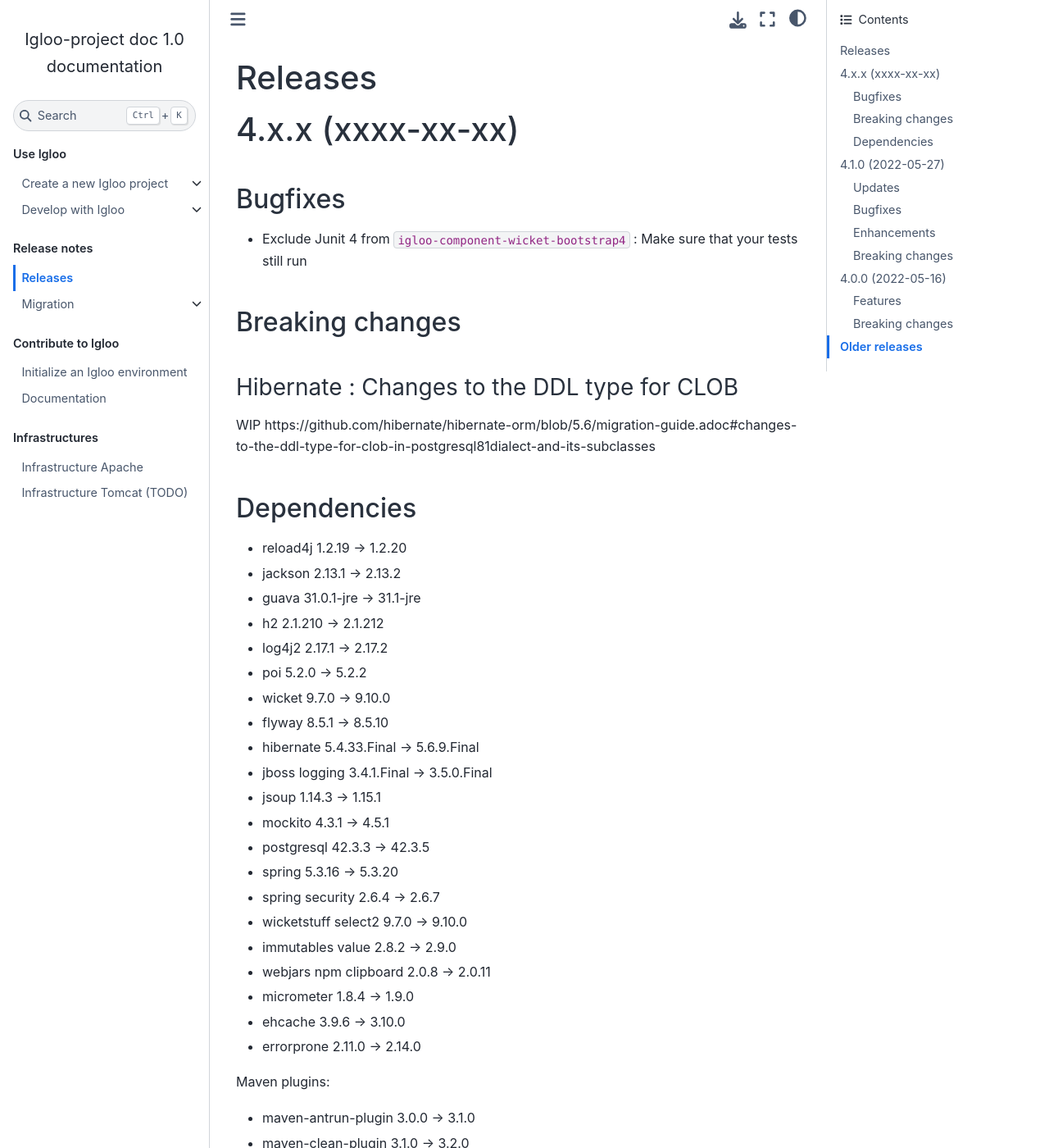
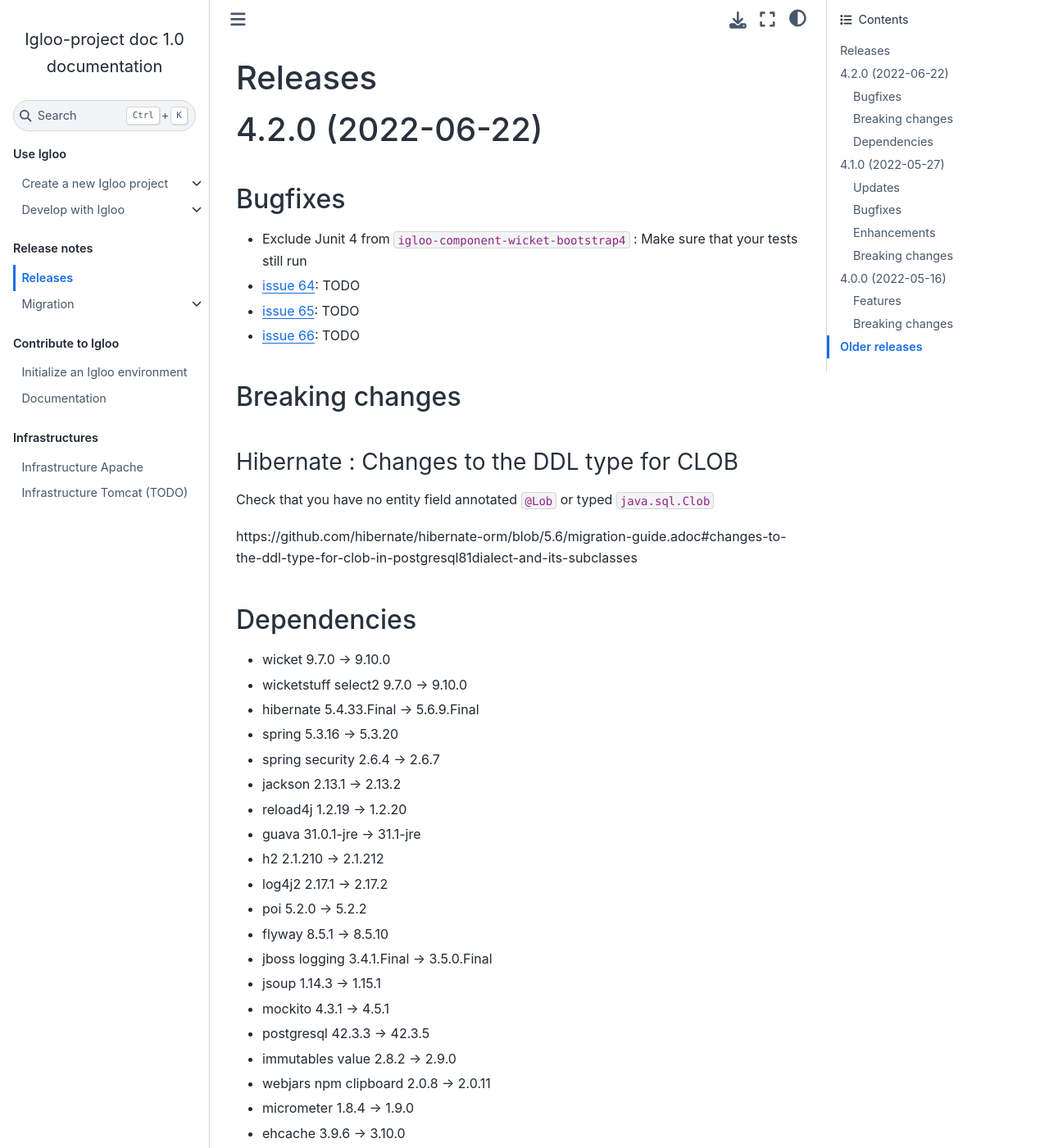
Before and after one commit to igloo-project/igloo-doc, a Sphinx documentation site: the page built from source/release-notes/releases-4.x.md, in a window 1280 px wide and 1400 px high. Shown: the whole window at 82% size. Built offline with Sphinx 7.4.7 and the Sphinx Book theme 1.1.4, drawn with Linux system fonts in a browser that asks for light colours.

Commit message:
prepare igloo 4.2.0 release

```diff
--- a/source/release-notes/releases-4.x.md
+++ b/source/release-notes/releases-4.x.md
@@ -2,37 +2,42 @@
 
 (v4.x.x)=
 
-# 4.x.x (xxxx-xx-xx)
+# 4.2.0 (2022-06-22)
 
 ## Bugfixes
 
 * Exclude Junit 4 from `igloo-component-wicket-bootstrap4` : Make sure that your tests still run
+* {issue}`64`: TODO
+* {issue}`65`: TODO
+* {issue}`66`: TODO
 
 ## Breaking changes
 
 ### Hibernate : Changes to the DDL type for CLOB
 
-WIP
+Check that you have no entity field annotated `@Lob` or typed `java.sql.Clob`
+
 https://github.com/hibernate/hibernate-orm/blob/5.6/migration-guide.adoc#changes-to-the-ddl-type-for-clob-in-postgresql81dialect-and-its-subclasses
 
 ## Dependencies
 
+* wicket 9.7.0 -> 9.10.0
+* wicketstuff select2 9.7.0 -> 9.10.0
+* hibernate 5.4.33.Final -> 5.6.9.Final
+* spring 5.3.16 -> 5.3.20
+* spring security 2.6.4 -> 2.6.7
+* jackson 2.13.1 -> 2.13.2
+
 * reload4j 1.2.19 -> 1.2.20
-* jackson 2.13.1 -> 2.13.2
 * guava 31.0.1-jre -> 31.1-jre
 * h2 2.1.210 -> 2.1.212
 * log4j2 2.17.1 -> 2.17.2
 * poi 5.2.0 -> 5.2.2
-* wicket 9.7.0 -> 9.10.0
 * flyway 8.5.1 -> 8.5.10
-* hibernate 5.4.33.Final -> 5.6.9.Final
 * jboss logging 3.4.1.Final -> 3.5.0.Final
 * jsoup 1.14.3 -> 1.15.1
 * mockito 4.3.1 -> 4.5.1
 * postgresql 42.3.3 -> 42.3.5
-* spring 5.3.16 -> 5.3.20
-* spring security 2.6.4 -> 2.6.7
-* wicketstuff select2 9.7.0 -> 9.10.0
 * immutables value 2.8.2 -> 2.9.0
 * webjars npm clipboard 2.0.8 -> 2.0.11
 * micrometer 1.8.4 -> 1.9.0
```
